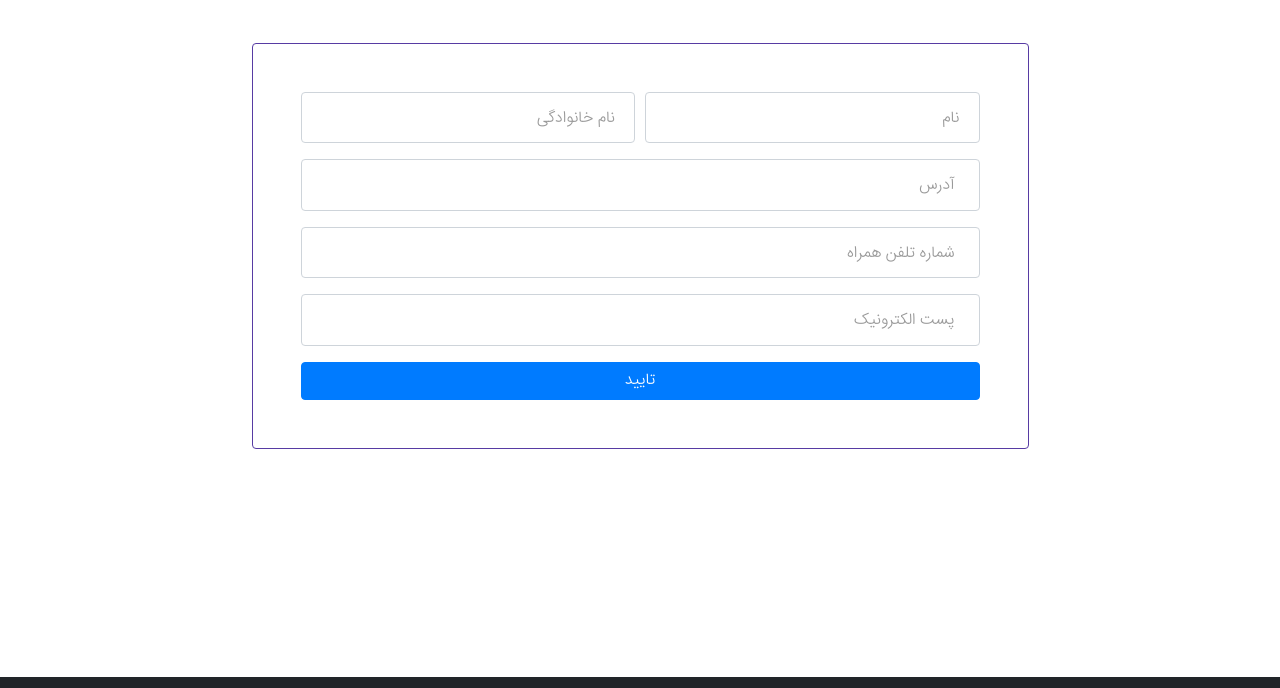
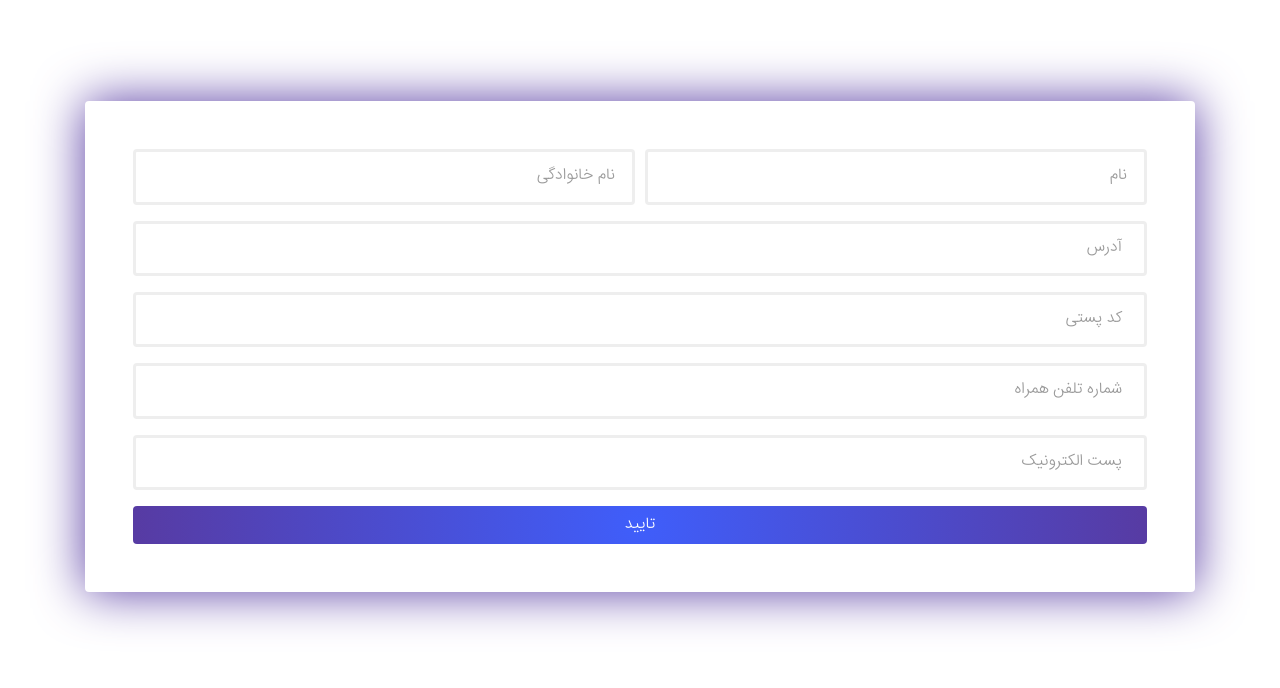
Before and after one commit to kmahdi1997/bookshop, a website: page login.html in a window 1280 px wide. Shown: the part 61-749 px from the top of the page. Drawn offline with Linux system fonts and the light colour scheme.

Commit message:
Edit login page

```diff
--- a/login.html
+++ b/login.html
@@ -12,7 +12,7 @@
 
 <body class="rtl">
     <div>
-        <header class="px-4 mb-5">
+        <header class="px-4">
             <div>
                 <nav class="navbar navbar-expand-lg navbar-light px-0">
                     <a class="navbar-brand text-white" href="index.html">کتاب سعدی</a>
@@ -71,14 +71,14 @@
                 </form>
             </div>
         </header>
-        <div class="">
-            <div class="container ">
-                <div class="login rounded mx-auto p-5">
+        <div class="login d-flex align-items-center">
+            <div class="container">
+                <div class="login-form rounded mx-auto p-5">
                 <form>
                     <div class="form-row">
                         <div class="form-group col-lg-6">
-                            <input type="text" class="form-control f14" id="inputText2" required>
-                            <label for="inputText2">نام</label>
+                            <input type="text" class="form-control f14" id="inputText1" required>
+                            <label for="inputText1">نام</label>
                         </div>
                         <div class="form-group col-lg-6">
                             <input type="text" class="form-control f14" id="inputText2" required>
@@ -86,23 +86,27 @@
                         </div>
                     </div>
                     <div class="form-group">
-                        <input type="text" class="form-control f14" id="inputText2" required>
-                        <label for="inputText2">آدرس</label>
+                        <input type="text" class="form-control f14" id="inputText3" required>
+                        <label for="inputText3">آدرس</label>
                     </div>
                     <div class="form-group">
-                        <input type="text" class="form-control f14" id="inputText2" required>
-                        <label for="inputText2">شماره تلفن همراه</label>
+                        <input type="text" class="form-control f14" id="inputText4" required>
+                        <label for="inputText4">کد پستی</label>
                     </div>
                     <div class="form-group">
-                        <input type="text" class="form-control f14" id="inputText2" required>
-                        <label for="inputText2">پست الکترونیک</label>
+                        <input type="text" class="form-control f14" id="inputText5" required>
+                        <label for="inputText5">شماره تلفن همراه</label>
                     </div>
-                    <button type="submit" class="btn btn-primary btn-block">تایید</button>
+                    <div class="form-group">
+                        <input type="text" class="form-control f14" id="inputText6" required>
+                        <label for="inputText6">پست الکترونیک</label>
+                    </div>
+                    <button type="submit" class="btn btn-block text-white">تایید</button>
                 </form>
             </div>
         </div>
     </div>
-        <footer class="fixed-bottom">
+        <footer class="">
             <div class="two-footer text-center py-3">
                 <div>
                     <a class="text-decoration-none mx-2 f20" href="#">
--- a/src/scss/_login.scss
+++ b/src/scss/_login.scss
@@ -1,13 +1,17 @@
 .login {
-    width: 70%;
-    border: 1px solid #573ba3;
+    height: 87.9vh;
 }
 
-.login .form-group {
+.login-form {
+    background-color: #fff;
+	box-shadow: 0px 0px 50px #573ba3;
+}
+
+.login-form .form-group {
     position: relative;
 }
 
-.login .form-group label {
+.login-form .form-group label {
     position: absolute;
     right: 25px;
     top: 15px;
@@ -16,10 +20,11 @@
     transition: 0.3s cubic-bezier(.64, .09, .08, 1) all;
 }
 
-.login .form-group input {
+.login-form .form-group input {
     box-shadow: none;
     padding: 1.4rem .75rem .375rem;
     height: auto;
+    border: 3px solid #eee;
 
 
     &:focus,
@@ -34,3 +39,8 @@
         }
     }
 }
+
+.login-form  .btn {
+    background: rgb(63,94,251);
+    background: radial-gradient(circle, rgba(63,94,251,1) 0%, rgba(87,59,163,1) 100%);
+}
--- a/src/scss/_product.scss
+++ b/src/scss/_product.scss
@@ -88,7 +88,7 @@ header .header-search i {
 }
 
 .one-product-price label {
-    border: 2px solid #573ba3;
+    border: 2px solid rgb(88, 59, 165);
     cursor: pointer;
     opacity: .5;
 }
```
Also changed, not shown: product.html (+1 -1 lines), dist/css/app.css.
